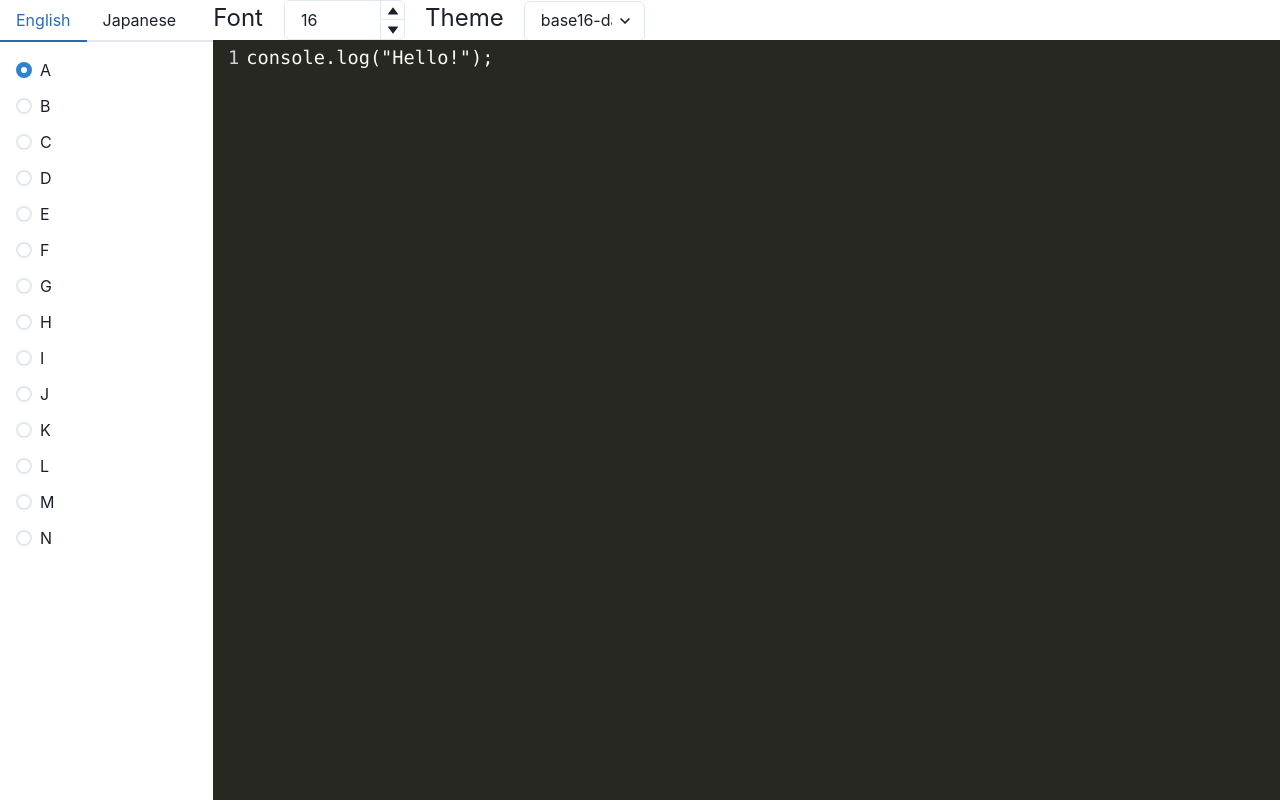
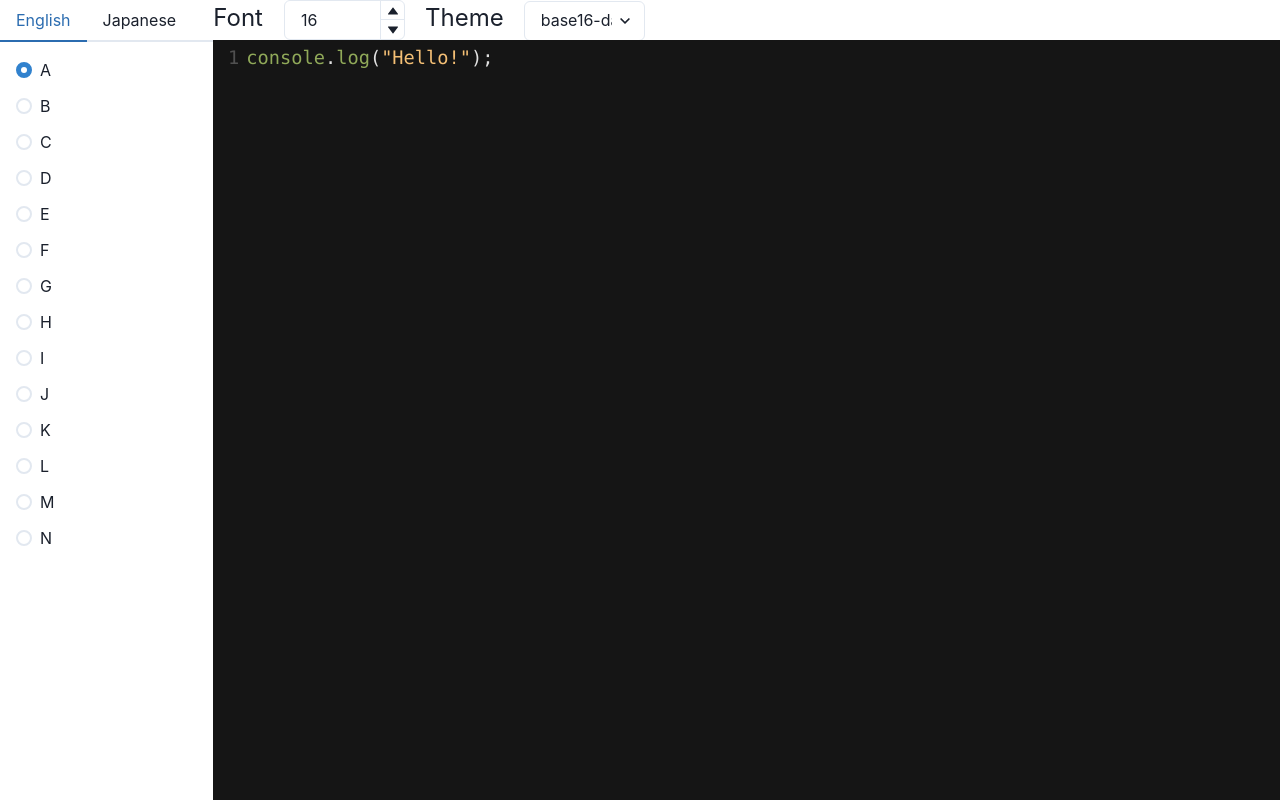
Before and after one commit to ichi-h/programming_font_combination, a React (Create React App) app: page / in a window 1280 px wide. Built offline with nearby package versions, Linux system fonts and the light colour scheme.

Commit message:
fix CodeMirror settings

```diff
--- a/src/components/Editor.tsx
+++ b/src/components/Editor.tsx
@@ -4,17 +4,20 @@ import { Grid, GridItem } from "@chakra-ui/react";
 
 import './Editor.css';
 import 'codemirror/lib/codemirror.css';
-import 'codemirror/theme/monokai.css';
+import 'codemirror/theme/base16-dark.css';
+import 'codemirror/theme/base16-light.css';
 
 import FontSelector from './Editor/FontSelector';
 import Settings from './Editor/Settings';
+
+require('codemirror/mode/javascript/javascript.js');
 
 function Editor() {
   const [value, setValue] = useState('console.log("Hello!");');
   const [currentFont, setCurrentFont] = useState([0, 0]);
   const [options, setOptions] = useState({
     mode: 'javascript',
-    theme: 'monokai',
+    theme: 'base16-dark',
     lineNumbers: true
   });
 
@@ -38,8 +41,6 @@ function Editor() {
             onBeforeChange={(editor, data, value) => {
               setValue(value);
             }}
-            onChange={(editor, data, value) => {
-            }}
           />
         </GridItem>
       </Grid>
```
